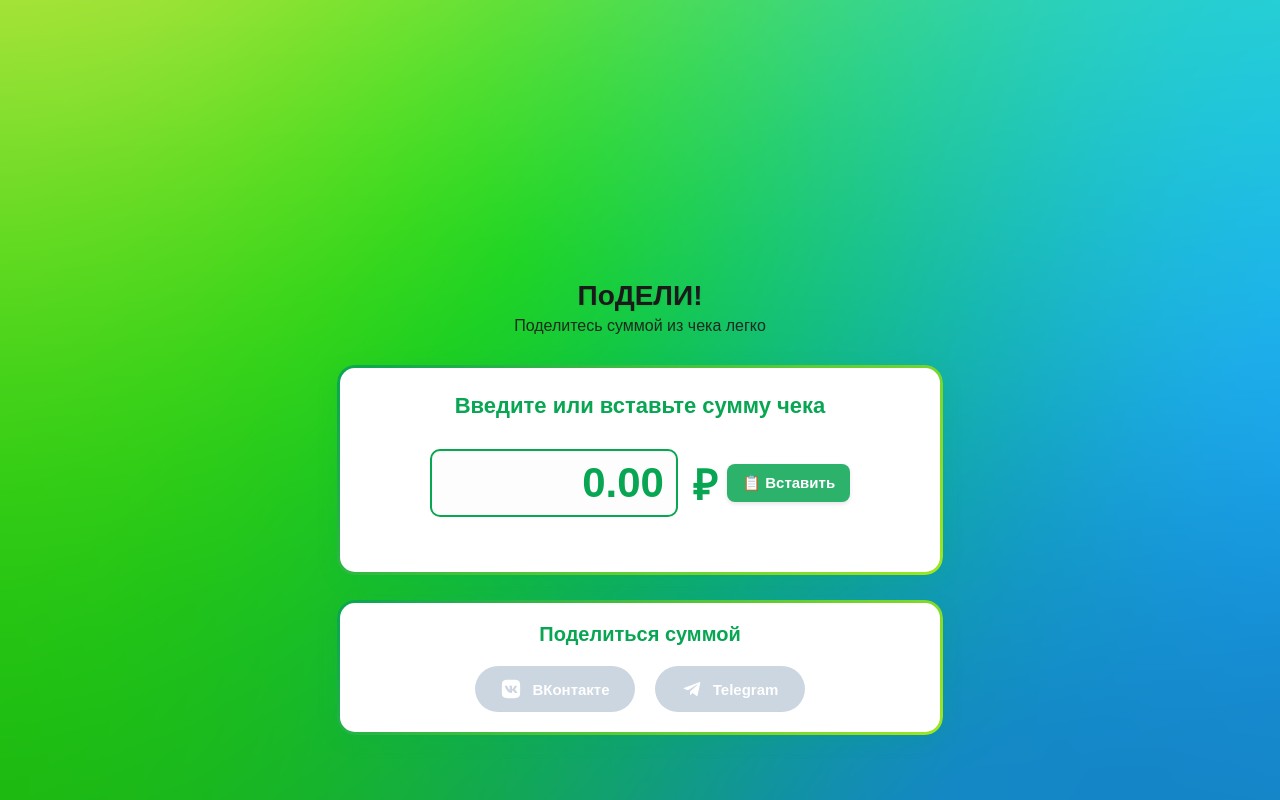
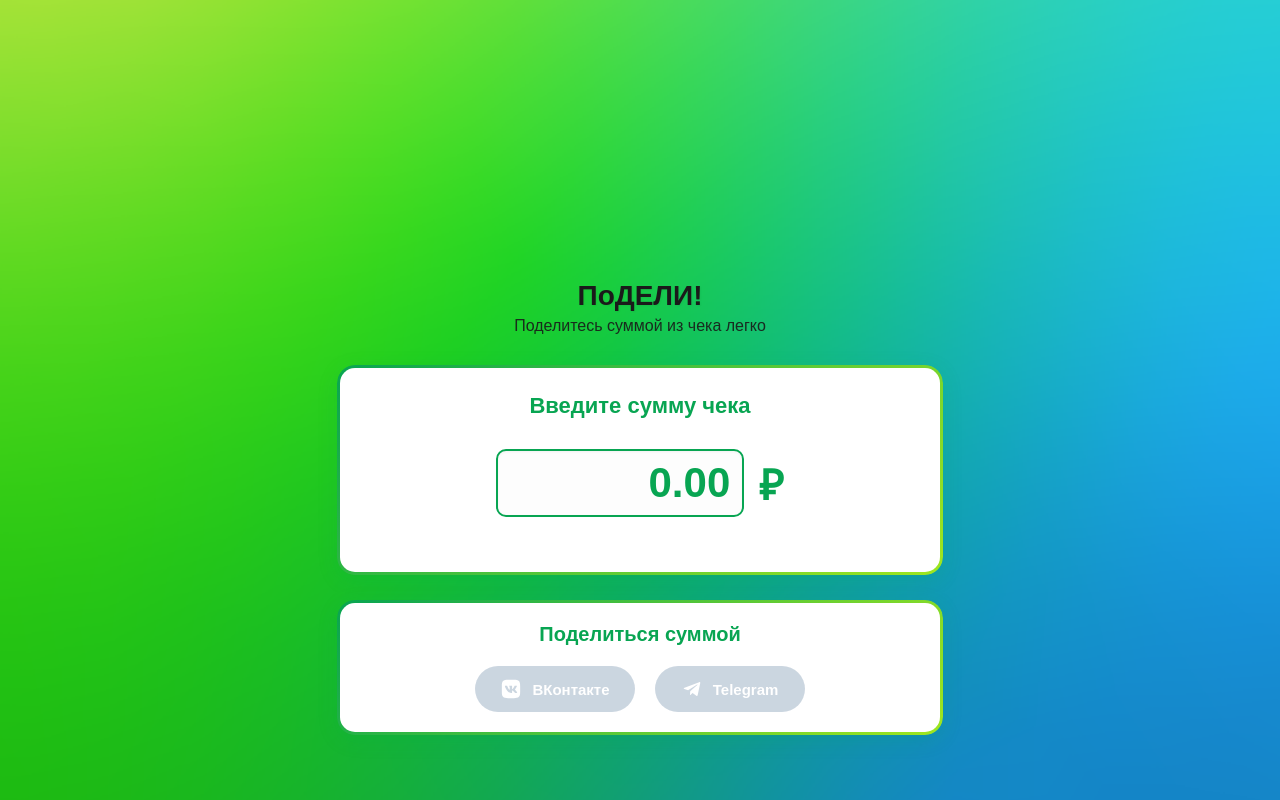
Before and after one commit to msgcg/Rest_check, a Flask app: page /share in a window 1280 px wide. Run offline with Flask 3, Linux system fonts and the light colour scheme.

Commit message:
совсем убрал кнопку

```diff
--- a/src/templates/share.html
+++ b/src/templates/share.html
@@ -18,7 +18,7 @@
             --shadow-color: rgba(8, 165, 82, 0.15); /* Shadow based on primary green */
             --border-thickness: 3px; /* Control border thickness */
             --widget-border-radius: 18px; /* Consistent rounding */
-            --paste-button-bg: #2db26c; /* New color for paste button */
+            /* --paste-button-bg: #2db26c; /* No longer needed */
             --disabled-button-bg: #aabbcc; /* Grey for disabled buttons */
         }
 
@@ -133,7 +133,7 @@
             display: flex;
             align-items: center;
             justify-content: center;
-            gap: 10px;
+            gap: 10px; /* Adjust gap if needed after removing button */
             flex-wrap: wrap;
             margin-top: 30px;
             margin-bottom: 30px;
@@ -148,7 +148,7 @@
             padding: 8px 12px;
             width: auto;
             min-width: 120px;
-            max-width: 220px;
+            max-width: 220px; /* Might want to adjust max-width */
             text-align: right;
             background-color: #fdfdfd;
             box-shadow: inset 0 1px 3px rgba(0,0,0,0.05);
@@ -176,27 +176,10 @@
             padding-left: 5px;
         }
 
-        #pasteAmountButton {
-            padding: 10px 15px;
-            font-size: 15px;
-            font-weight: 600;
-            background-color: var(--paste-button-bg);
-            color: var(--text-light);
-            border: none;
-            border-radius: 8px;
-            cursor: pointer;
-            transition: background-color 0.3s, transform 0.1s, opacity 0.3s;
-            box-shadow: 0 2px 4px rgba(0,0,0,0.1);
-        }
-        #pasteAmountButton:hover {
-            opacity: 0.9;
-            transform: translateY(-1px);
-        }
-        #pasteAmountButton:active {
-             transform: translateY(0px);
-             box-shadow: 0 1px 2px rgba(0,0,0,0.1);
-             opacity: 0.95;
-        }
+        /* Styles for paste button removed */
+        /* #pasteAmountButton { ... } */
+        /* #pasteAmountButton:hover { ... } */
+        /* #pasteAmountButton:active { ... } */
 
         /* Specific styles for share section */
         .share-section {
@@ -284,13 +267,14 @@
     <!-- Receipt Card with Gradient Border -->
     <div class="receipt-card widget-bordered">
         <div class="widget-content">
-            <div class="receipt-title">Введите или вставьте сумму чека</div>
+            <div class="receipt-title">Введите сумму чека</div> <!-- Updated title -->
             <div class="amount-container">
                  <!-- Input type=text might offer more control over input behavior than type=number -->
                  <!-- Use inputmode="decimal" for mobile keyboards -->
                  <input type="text" inputmode="decimal" id="receiptAmountInput" value="0.00" placeholder="0.00">
                  <span class="currency-symbol">₽</span>
-                 <button id="pasteAmountButton" title="Вставить сумму из буфера обмена">📋 Вставить</button>
+                 <!-- Paste button removed -->
+                 <!-- <button id="pasteAmountButton" title="Вставить сумму из буфера обмена">📋 Вставить</button> -->
             </div>
         </div>
     </div>
@@ -322,7 +306,7 @@
     <script>
         // Get references to elements
         const amountInput = document.getElementById('receiptAmountInput');
-        const pasteButton = document.getElementById('pasteAmountButton');
+        // const pasteButton = document.getElementById('pasteAmountButton'); // Reference removed
         const shareVkButton = document.getElementById('shareVk');
         const shareTelegramButton = document.getElementById('shareTelegram');
 
@@ -437,44 +421,15 @@
             updateShareState(finalNumericValue); // Update state based on the final formatted number
          });
 
-
+        // Paste button related code removed
+        /*
         function parsePastedAmount(Btext) {
-            if (!Btext) return null;
-            const BcleanedText = Btext.replace(/[^0-9.,]/g, '').replace(',', '.');
-            const Bvalue = parseFloat(BcleanedText);
-            return isNaN(Bvalue) || Bvalue < 0 ? null : Bvalue.toFixed(2);
+            // ... implementation removed ...
         }
         pasteButton.addEventListener('click', async () => {
-            let text = '';
-            try {
-                if (!navigator.clipboard || !navigator.clipboard.readText) {
-                     clipboardStatusSpan.textContent = 'API буфера обмена не поддерживается.';
-                     alert('Ваш браузер не поддерживает вставку из буфера обмена.');
-                     return;
-                }
-                const text = await navigator.clipboard.readText();
-                const parsed = parsePastedAmount(text);
-                // Set the input value directly from paste first
-                amountInput.value = parsed;
-                // Now format the input visually based on the pasted content
-                const finalNumericValue = formatInputVisually();
-
-                // Update the share state based on the final numeric value
-                updateShareState(finalNumericValue);
-            } catch (err) {
-                console.error('Ошибка вставки из буфера обмена:', err);
-                if (err.name === 'NotAllowedError') {
-                     alert('Доступ к буферу обмена не предоставлен. Вы используете Android 12+, где веб-приложениям запрещен доступ к буферу обмена, или вы запретили доступ в вашем браузере.');
-                } else if (err.name === 'NotFoundError') {
-                     alert('Не удалось найти текст в буфере обмена.');
-                } else {
-                     alert('Не удалось прочитать буфер обмена.');
-                }
-                // Attempt to format/update state based on whatever might be in the input now
-                 const fallbackNumericValue = formatInputVisually();
-                 updateShareState(fallbackNumericValue);
-            }
+            // ... implementation removed ...
         });
+        */
 
 
     </script>
```
